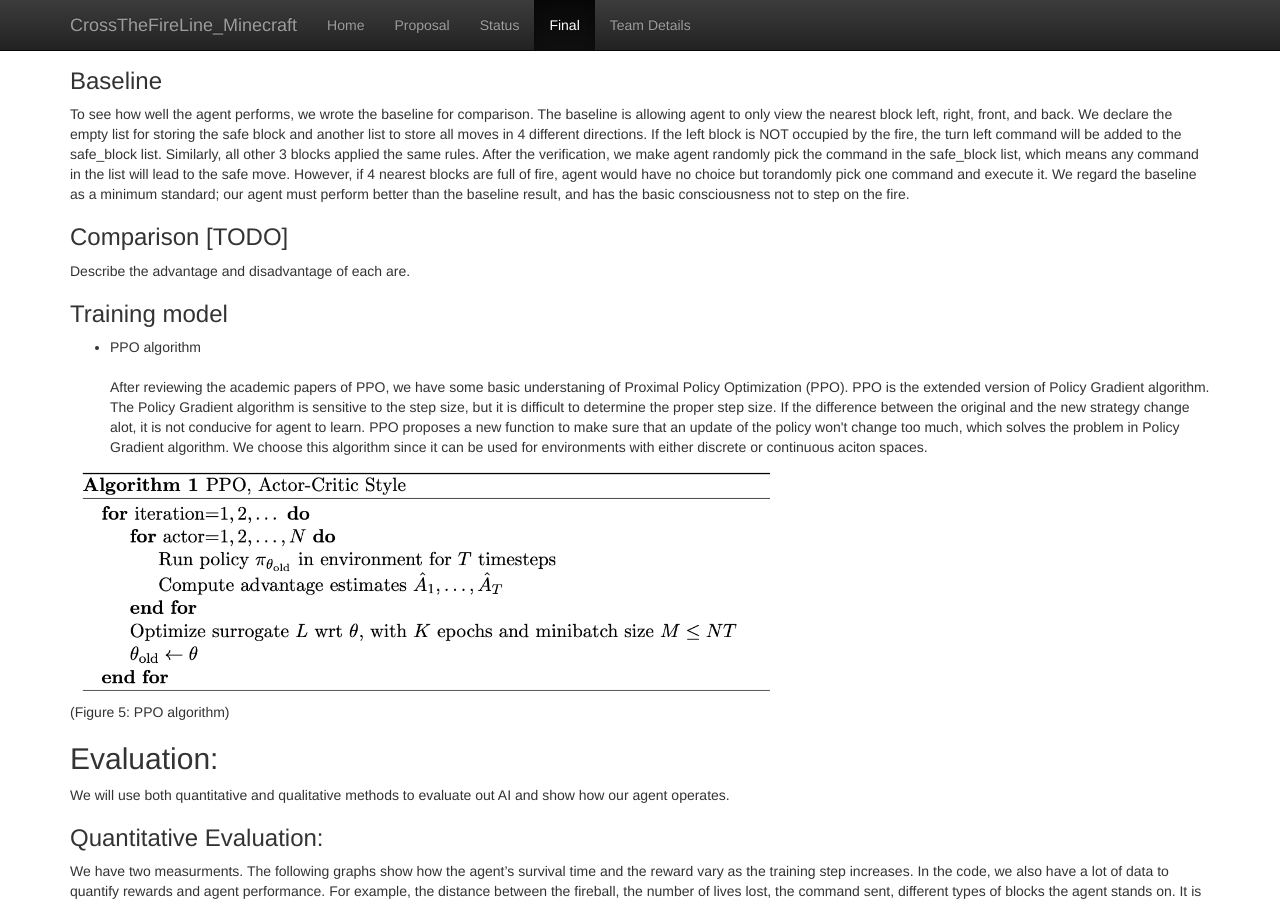
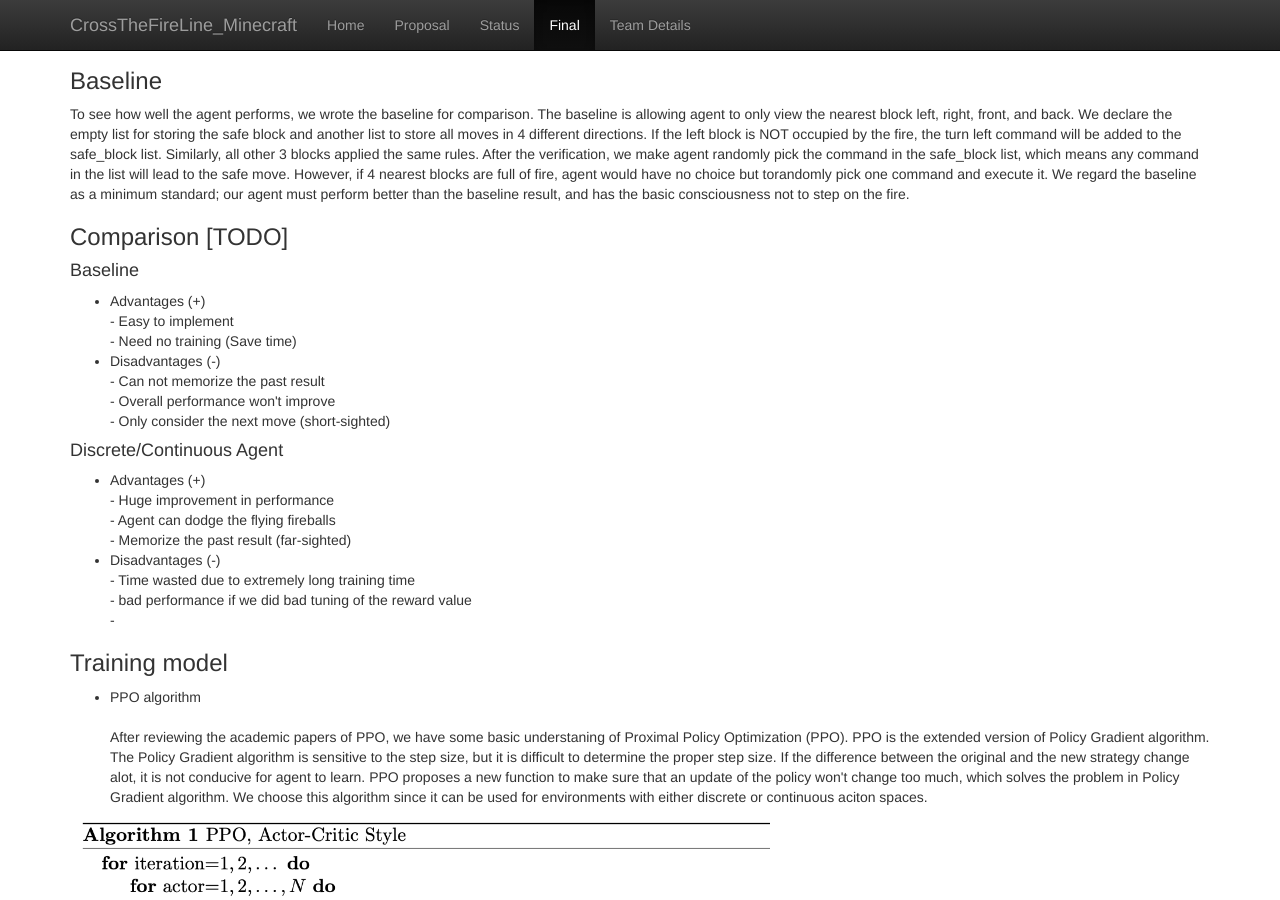
Before and after one commit to Chilly712/CrossTheFireLine_Minecraft, a Jekyll site: the page built from docs/final.md, in a window 1280 px wide and 900 px high, scrolled down 3730 px. Built offline with Jekyll 4.4.1, drawn with Linux system fonts in a browser that asks for light colours.

Commit message:
Update final.md

```diff
--- a/docs/final.md
+++ b/docs/final.md
@@ -71,7 +71,38 @@ To see how well the agent performs, we wrote the baseline for comparison. The ba
 
 
 ### Comparison [TODO]
-Describe the advantage and disadvantage of each are.
+
+#### Baseline
+<ul>
+  <li>Advantages (+)</li>
+  - Easy to implement
+  <br>
+  - Need no training (Save time)
+  <br>
+  <li>Disadvantages (-)</li>
+  - Can not memorize the past result
+  <br>
+  - Overall performance won't improve
+  <br>
+  - Only consider the next move (short-sighted)
+</ul>
+
+#### Discrete/Continuous Agent
+<ul>
+  <li>Advantages (+)</li>
+  - Huge improvement in performance
+  <br>
+  - Agent can dodge the flying fireballs
+  <br>
+  - Memorize the past result (far-sighted)
+  <br>
+  <li>Disadvantages (-)</li>
+  - Time wasted due to extremely long training time
+  <br>
+  - bad performance if we did bad tuning of the reward value
+  <br>
+  -
+</ul>
 
 
 ### Training model
```
